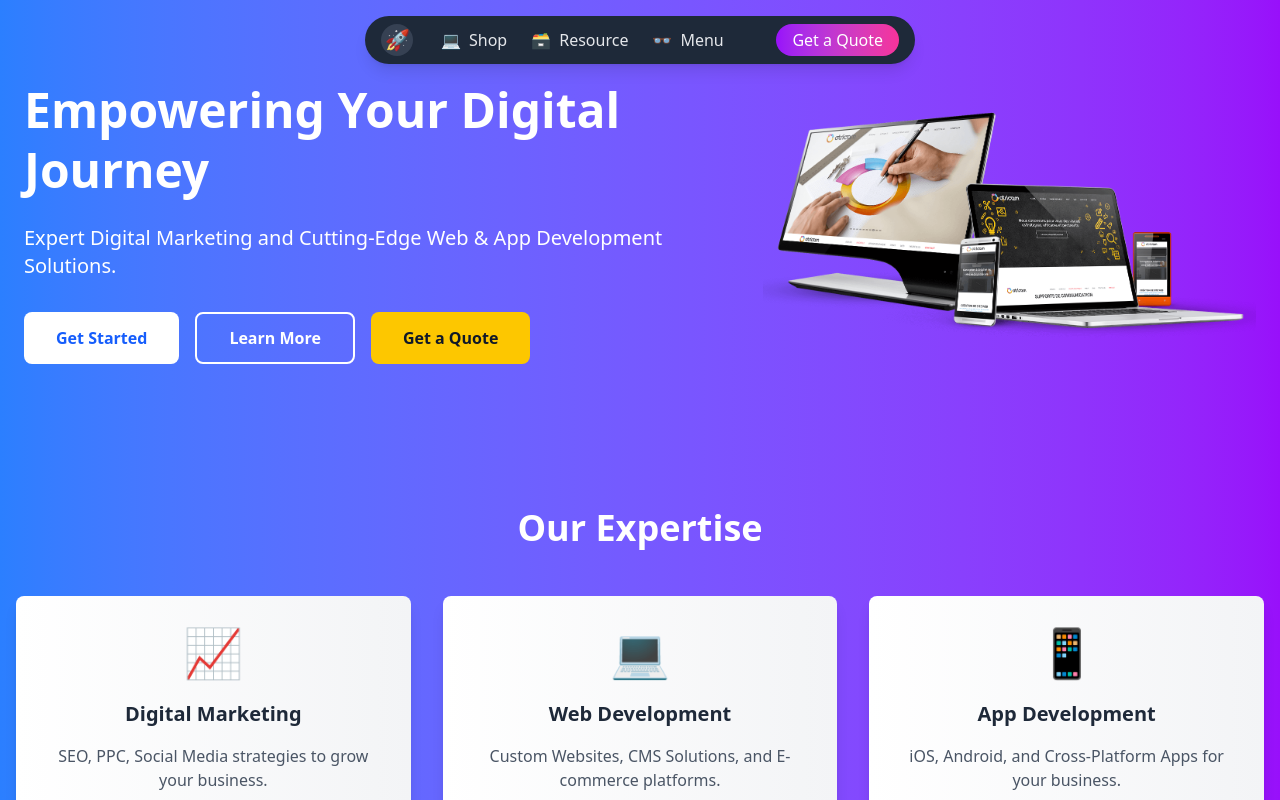
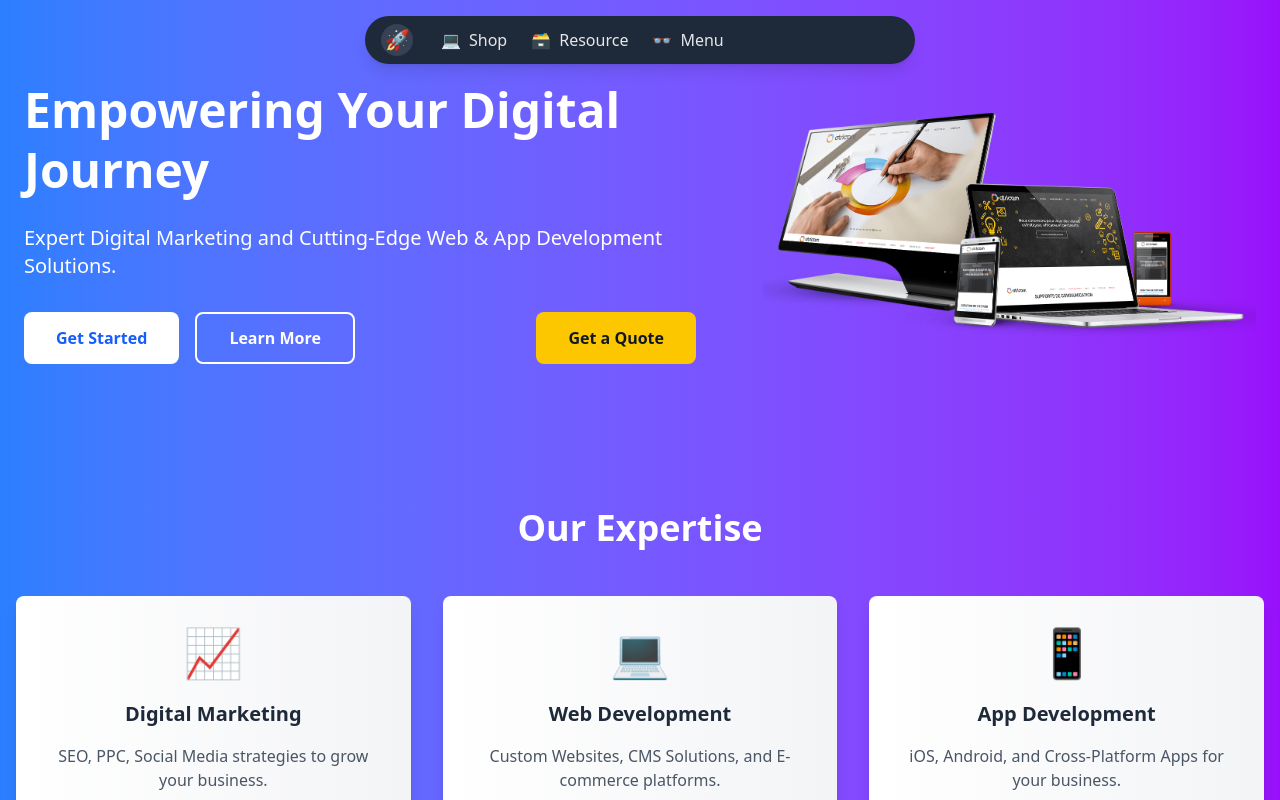
Before and after one commit to sohail78-hub/DAS, a React (Vite) app in the folder client/: page / in a window 1280 px wide. Shown: the top 800 px of the page. Built offline with nearby package versions, Linux system fonts and the light colour scheme.

Commit message:
get a quto button, image issues adjusted

```diff
--- a/client/src/components/Hero.jsx
+++ b/client/src/components/Hero.jsx
@@ -18,9 +18,9 @@ const HeroSection = () => {
             <button className="bg-transparent border-2 border-white text-white font-semibold py-3 px-8 rounded-lg hover:bg-white hover:text-blue-600 transition duration-300">
               Learn More
             </button>
-      <button className="bg-yellow-400 text-gray-900 font-semibold py-3 px-8 rounded-lg hover:bg-yellow-500 transition duration-300">
-          Get a Quote
-        </button>
+            <button className="bg-yellow-400 text-gray-900 font-semibold py-3 px-8 rounded-lg hover:bg-yellow-500 transition duration-300 ml-auto">
+              Get a Quote
+            </button>
           </div>
         </div>
 
--- a/client/src/components/Navbar.jsx
+++ b/client/src/components/Navbar.jsx
@@ -208,9 +208,10 @@ const Navbar = () => {
         initial="initial"
         animate="animate"
         variants={navbarVariants}
+
         style={{
-          backgroundColor: scrolled ? 'rgba(255, 255, 255, 0.9)' : 'transparent',
-          backdropFilter: scrolled ? 'blur(10px)' : 'none',
+          backgroundColor: 'transparent', // Always transparent
+          backdropFilter: 'none', // Remove blur effect
         }}
       >
         <motion.div
@@ -267,7 +268,7 @@ const Navbar = () => {
             ))}
           </div>
 
-          {/* Get a Quote Button */}
+          {/* Get a Quote Button
           <motion.button
             className="bg-gradient-to-r from-purple-600 to-pink-500 text-white rounded-full px-4 py-1 font-medium ml-2"
             variants={quoteButtonVariants}
@@ -277,7 +278,7 @@ const Navbar = () => {
             whileTap="tap"
           >
             Get a Quote
-          </motion.button>
+          </motion.button> */}
         </motion.div>
 
         <AnimatePresence>
```
